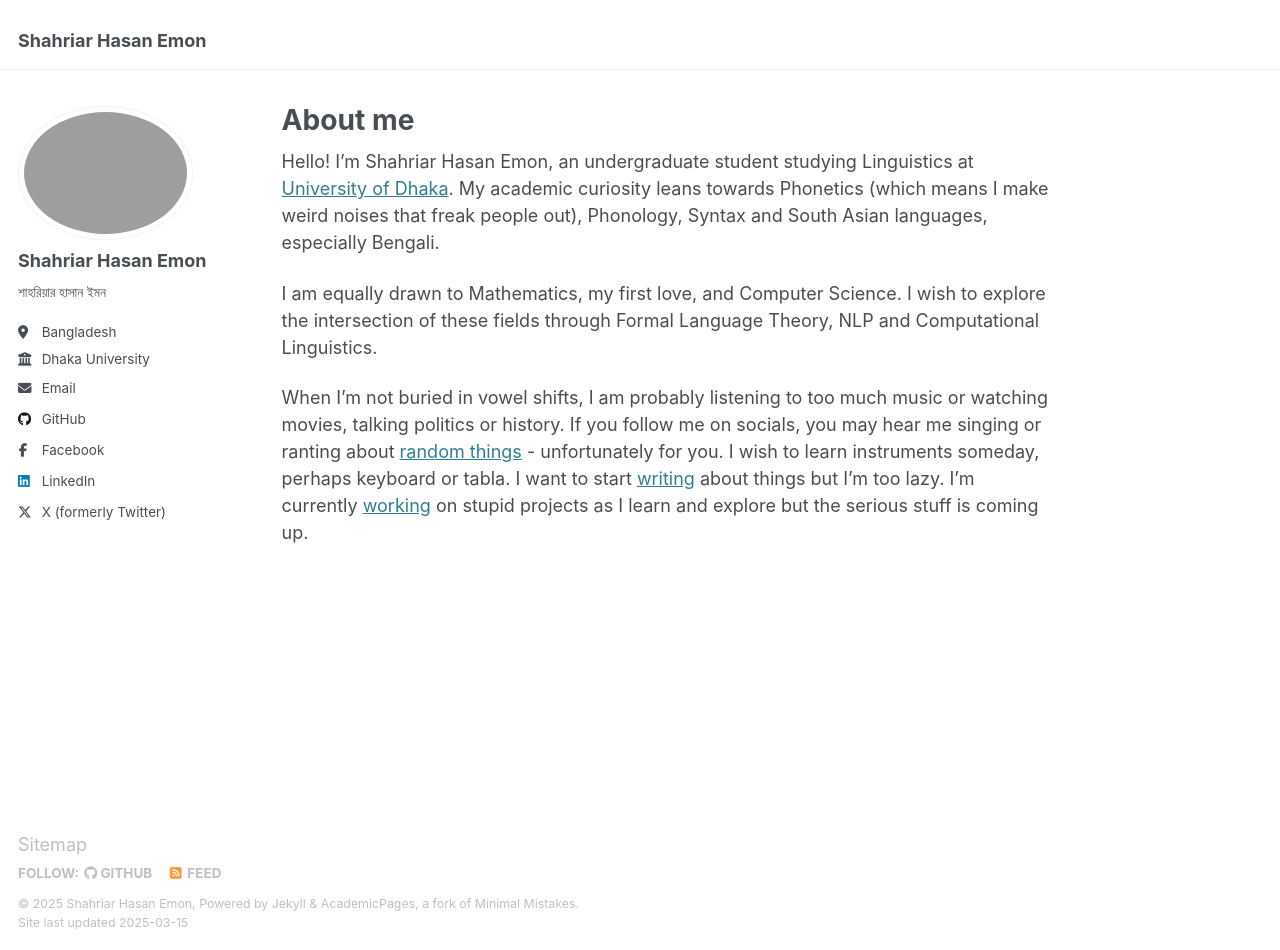
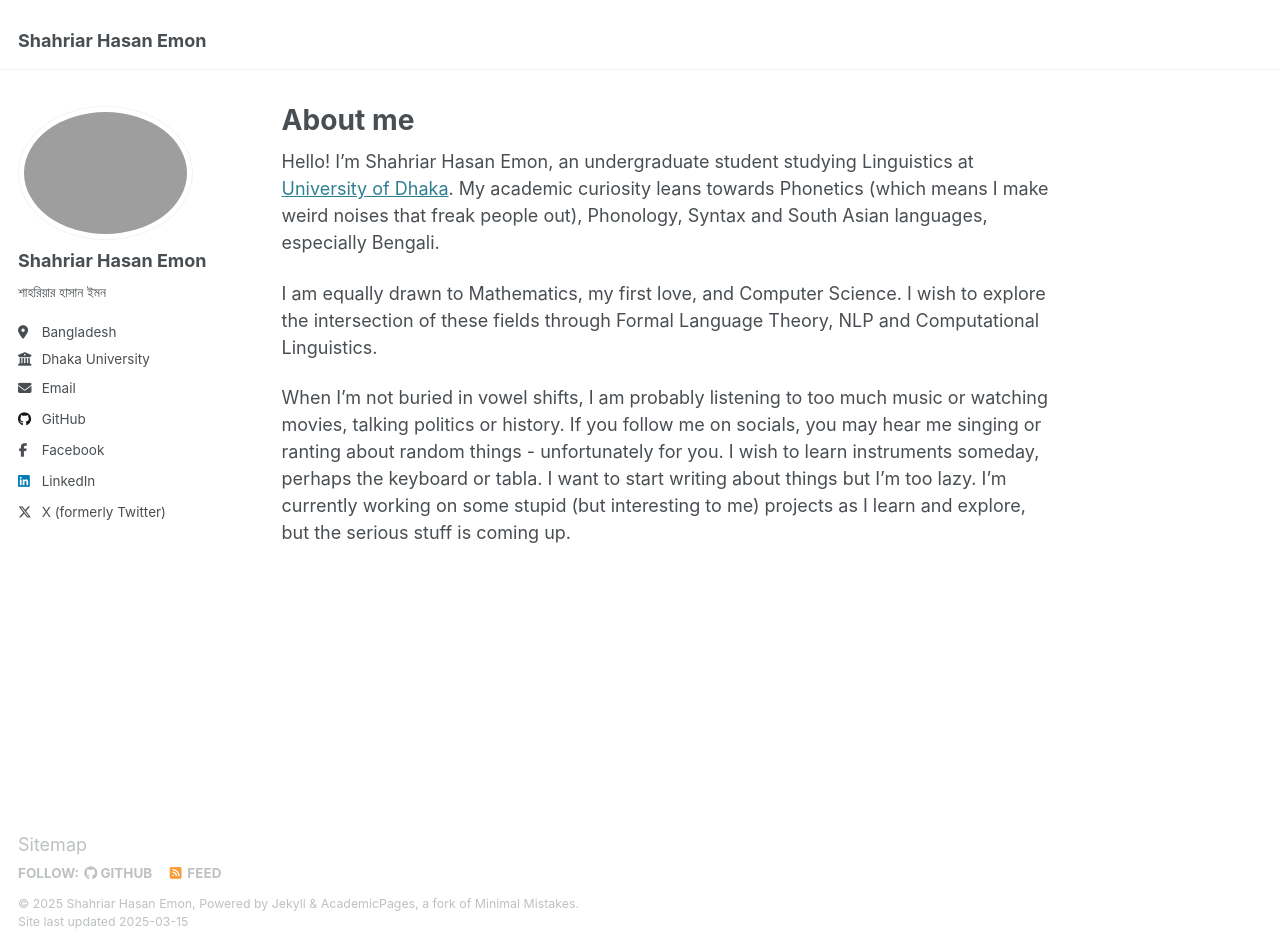
Before and after one commit to eeem0n/eeem0n.github.io, a Jekyll site: the page built from _pages/about.md, in a window 1280 px wide and 950 px high. Built offline with Jekyll 4.4.1, drawn with Linux system fonts in a browser that asks for light colours.

Commit message:
Update about.md

```diff
--- a/_pages/about.md
+++ b/_pages/about.md
@@ -16,4 +16,4 @@
 I am equally drawn to Mathematics, my first love, and Computer Science. I wish to explore the intersection of these fields through Formal Language Theory, NLP and Computational Linguistics.
 
 
-When I'm not buried in vowel shifts, I am probably listening to too much music or watching movies, talking politics or history. If you follow me on socials, you may hear me singing or ranting about [random things](/interests/) - unfortunately for you. I wish to learn instruments someday, perhaps keyboard or tabla. I want to start [writing](/writing/) about things but I'm too lazy. I'm currently [working](/portfolio/) on stupid projects as I learn and explore but the serious stuff is coming up.
+When I'm not buried in vowel shifts, I am probably listening to too much music or watching movies, talking politics or history. If you follow me on socials, you may hear me singing or ranting about random things - unfortunately for you. I wish to learn instruments someday, perhaps the keyboard or tabla. I want to start writing about things but I'm too lazy. I'm currently working on some stupid (but interesting to me) projects as I learn and explore, but the serious stuff is coming up.
```
